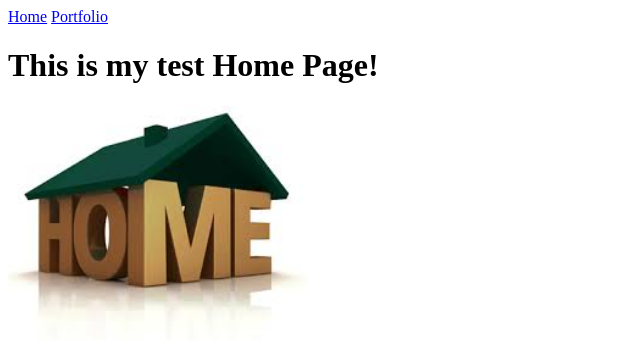
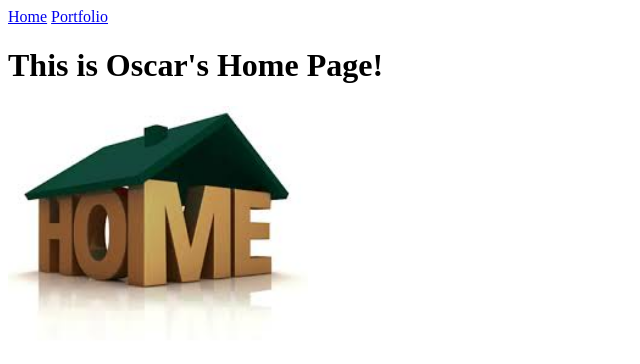
Before and after one commit to Jasongrace2213/Jasongrace2213.github.io, a plain HTML site: page my_website/index.html in a window 1280 px wide. Shown: the full height of the page, 0-640 px from the left. Drawn offline with Linux system fonts and the light colour scheme.

Commit message:
Changed the heading

```diff
--- a/my_website/index.html
+++ b/my_website/index.html
@@ -7,7 +7,7 @@
   <body>
     <a href="index.html">Home</a>
     <a href="portfolio.html">Portfolio</a>
-    <h1>This is my test Home Page!</h1>
+    <h1>This is Oscar's Home Page!</h1>
     <img src="images/home.jpg" height="250">
   </body>
 </html>
```
